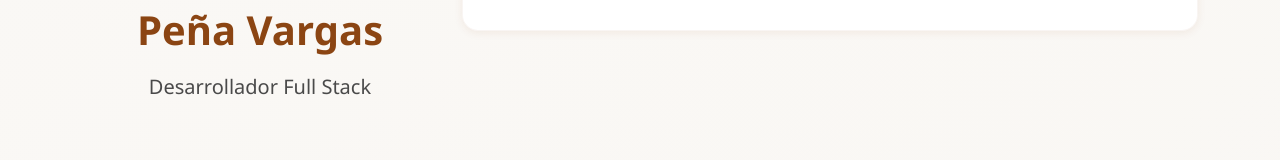
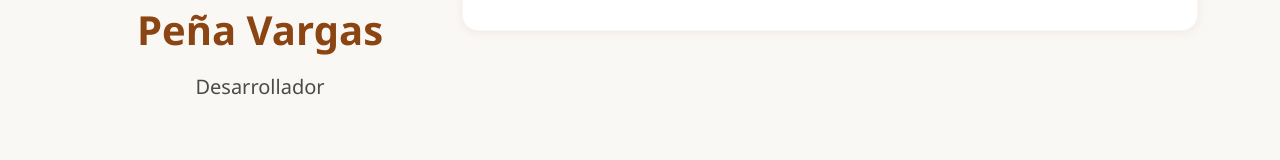
Before and after one commit to ZyFalo/Mi-Portafolio, a plain HTML site: page index.html in a window 1280 px wide. Shown: the part 377-537 px from the top of the page. Drawn offline with nearby package versions, Linux system fonts and the light colour scheme.

Commit message:
Desarrollador

```diff
--- a/index.html
+++ b/index.html
@@ -65,7 +65,7 @@
                             <br>
                             Peña Vargas
                         </h1>
-                        <p class="text-main fs-5">Desarrollador Full Stack</p>
+                        <p class="text-main fs-5">Desarrollador</p>
                     </div>
                     <div class="col-12 col-lg-8">
                         <div class="card-custom p-4">
```
